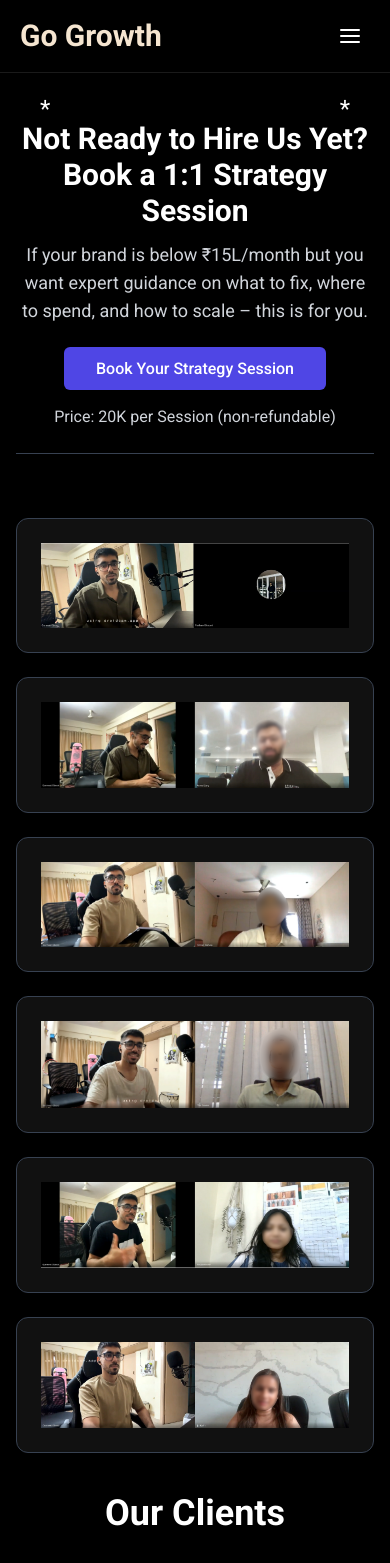
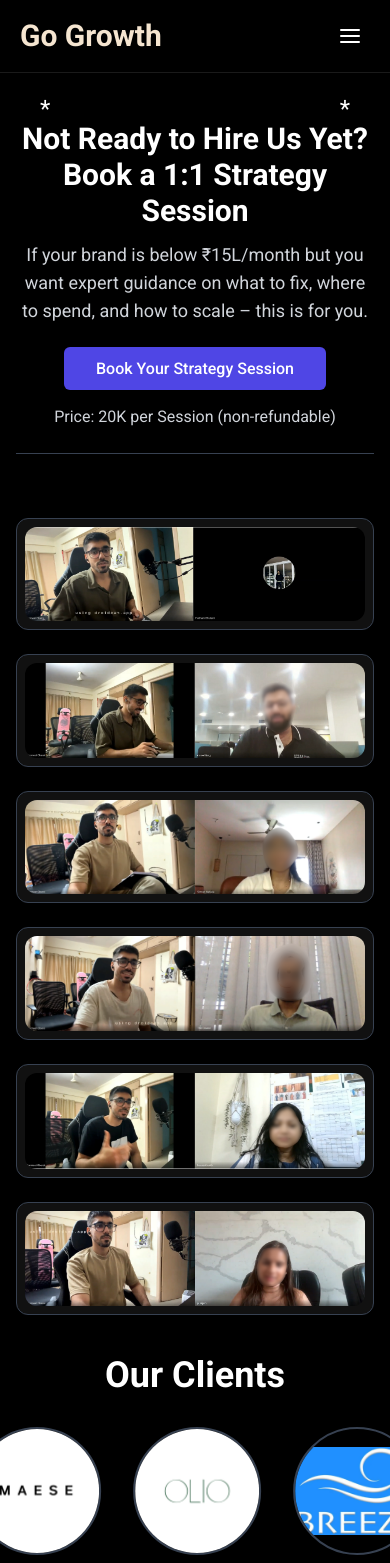
Before and after one commit to go-growth/go-growth, a Next.js app: page /consult in a window 390 px wide. Shown: the top 1563 px of the page. Built offline with nearby package versions, Linux system fonts and the light colour scheme.

Commit message:
new padding and border radius added

```diff
--- a/src/components/GoGrowthConsult.tsx
+++ b/src/components/GoGrowthConsult.tsx
@@ -83,13 +83,14 @@ const GoGrowthConsult = () => {
                 {/* add cards here */}
                 <div className="grid grid-cols-1 md:grid-cols-2 gap-6">
                     {/* Card 1 */}
-                    <div className="flex flex-col md:flex-row items-center md:items-start bg-[#111] border border-gray-700 rounded-xl p-6">
+                    <div className="flex flex-col md:flex-row items-center md:items-start bg-[#111] border border-gray-700 rounded-xl p-2 md:p-6">
                         {/* Image container with flex-2 */}
                         <div className=" flex justify-center md:justify-start">
                             <img
                                 src="/consult/Untitleddesign(4).png"
                                 alt="Sthalam Logo"
-                            // className="w-48 h-auto"
+                                className="rounded-xl"
+
                             />
                         </div>
 
@@ -111,13 +112,14 @@ const GoGrowthConsult = () => {
 
 
                     {/* Card 2 */}
-                    <div className="flex flex-col md:flex-row items-center md:items-start bg-[#111] border border-gray-700 rounded-xl p-6">
+                    <div className="flex flex-col md:flex-row items-center md:items-start bg-[#111] border border-gray-700 rounded-xl p-2 md:p-6">
                         {/* Image container with flex-2 */}
                         <div className=" flex justify-center md:justify-start ">
                             <img
                                 src="/consult/Untitleddesign(2).png"
                                 alt="Sthalam Logo"
-                            // className="w-48 h-auto"
+                                className="rounded-xl"
+
                             />
                         </div>
 
@@ -139,13 +141,14 @@ const GoGrowthConsult = () => {
 
 
                     {/* Card 3 */}
-                    <div className="flex flex-col md:flex-row items-center md:items-start bg-[#111] border border-gray-700 rounded-xl p-6">
+                    <div className="flex flex-col md:flex-row items-center md:items-start bg-[#111] border border-gray-700 rounded-xl p-2 md:p-6">
                         {/* Image container with flex-2 */}
                         <div className=" flex justify-center md:justify-start">
                             <img
                                 src="/consult/Untitleddesign(1).png"
                                 alt="Sthalam Logo"
-                            // className="w-48 h-auto"
+                                className="rounded-xl"
+
                             />
                         </div>
 
@@ -167,13 +170,14 @@ const GoGrowthConsult = () => {
 
 
                     {/* Card 4 */}
-                    <div className="flex flex-col md:flex-row items-center md:items-start bg-[#111] border border-gray-700 rounded-xl p-6">
+                    <div className="flex flex-col md:flex-row items-center md:items-start bg-[#111] border border-gray-700 rounded-xl p-2 md:p-6">
                         {/* Image container with flex-2 */}
                         <div className=" flex justify-center md:justify-start">
                             <img
                                 src="/consult/Untitleddesign.png"
                                 alt="Sthalam Logo"
-                            // className="w-48 h-auto"
+                                className="rounded-xl"
+
                             />
                         </div>
                         {/* Text container with flex-1 */}
@@ -193,13 +197,14 @@ const GoGrowthConsult = () => {
                     </div>
 
                     {/* Card 5 */}
-                    <div className="flex flex-col md:flex-row items-center md:items-start bg-[#111] border border-gray-700 rounded-xl p-6">
+                    <div className="flex flex-col md:flex-row items-center md:items-start bg-[#111] border border-gray-700 rounded-xl p-2 md:p-6">
                         {/* Image container with flex-2 */}
                         <div className=" flex justify-center md:justify-start">
                             <img
                                 src="/consult/Untitleddesign(5).png"
                                 alt="Sthalam Logo"
-                            // className="w-48 h-auto"
+                                                        className="rounded-xl"
+
                             />
                         </div>
                         {/* Text container with flex-1 */}
@@ -219,13 +224,13 @@ const GoGrowthConsult = () => {
                     </div>
 
                     {/* Card 6 */}
-                    <div className="flex flex-col md:flex-row items-center md:items-start bg-[#111] border border-gray-700 rounded-xl p-6">
+                    <div className="flex flex-col md:flex-row items-center md:items-start bg-[#111] border border-gray-700 rounded-xl p-2 md:p-6">
                         {/* Image container with flex-2 */}
                         <div className=" flex justify-center md:justify-start">
                             <img
                                 src="/consult/Untitleddesign(6).png"
                                 alt="Sthalam Logo"
-                            // className="w-48 h-auto"
+                            className="rounded-xl"
                             />
                         </div>
                         {/* Text container with flex-1 */}
```
